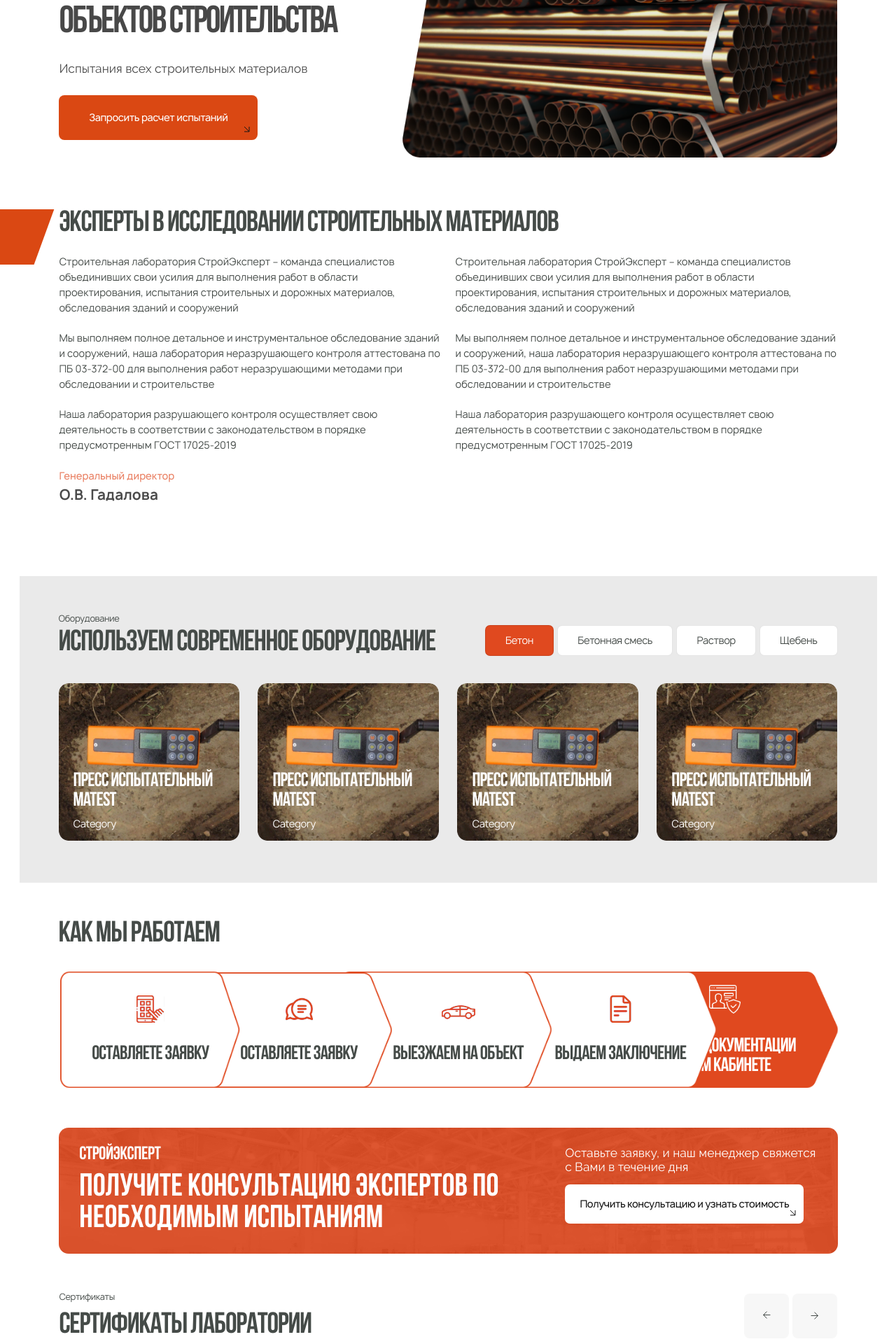
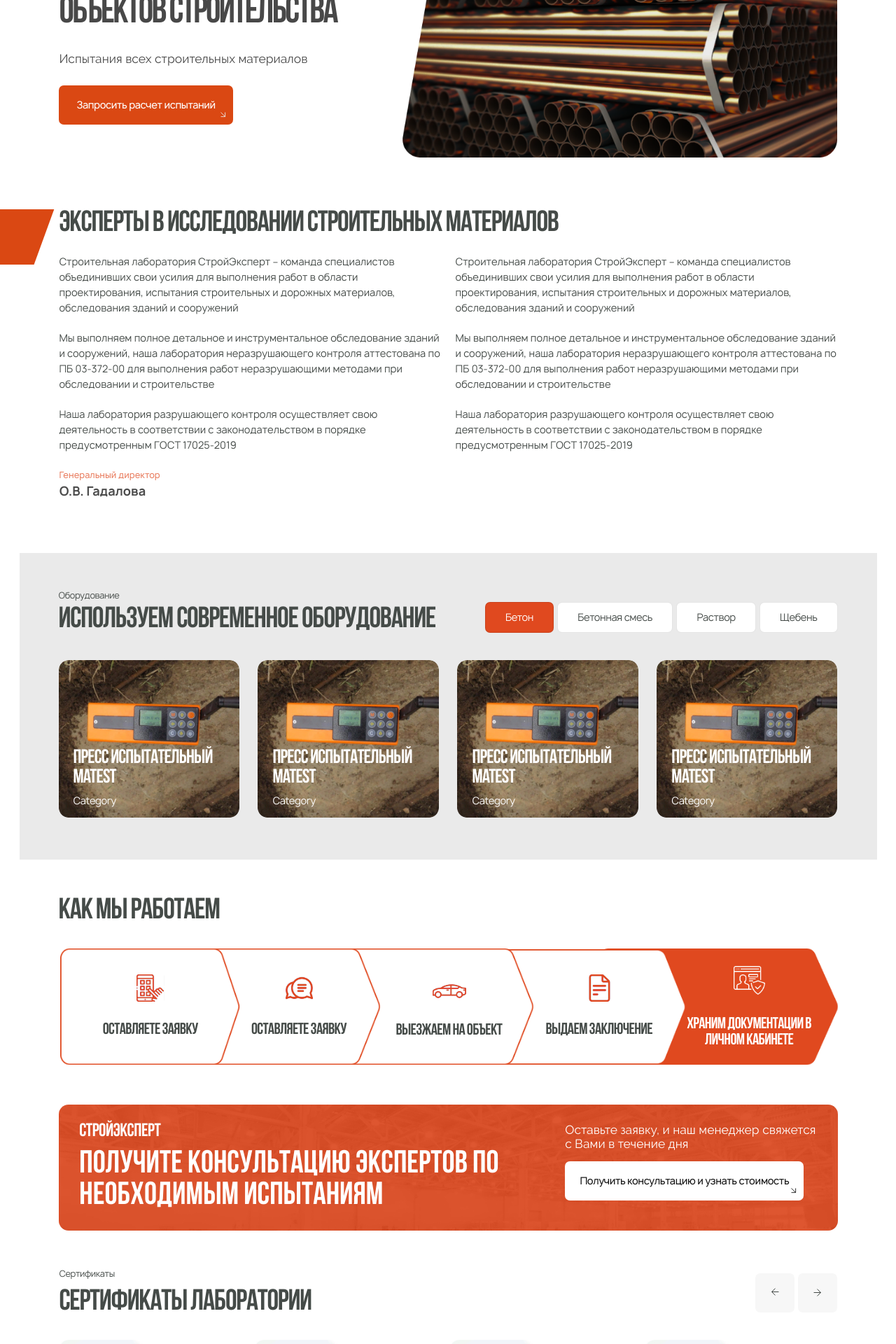
Before and after one commit to lusyio/FullApiTemplate, a Nuxt app in the folder frontend/app-nuxt/: page /order in a window 1280 px wide. Shown: the part 300-2220 px from the top of the page at 70% size. Built offline with nearby package versions, Linux system fonts and the light colour scheme.

Commit message:
RBD-4 Make adaptives for screens >= 900px

```diff
--- a/frontend/app-nuxt/app.vue
+++ b/frontend/app-nuxt/app.vue
@@ -28,5 +28,6 @@ export default {
   justify-content: center;
   min-height: 100vh;
   position: relative;
+  align-items: center;
 }
 </style>
--- a/frontend/app-nuxt/assets/styles/app-style.scss
+++ b/frontend/app-nuxt/assets/styles/app-style.scss
@@ -40,6 +40,7 @@ body {
     display: flex;
     flex-direction: column;
     width: 100%;
+    align-items: center;
 }
 @media (max-width: 560px) {
 }
--- a/frontend/app-nuxt/assets/styles/breakpoints.scss
+++ b/frontend/app-nuxt/assets/styles/breakpoints.scss
@@ -1,22 +1,49 @@
-@media (max-width:1440px) {
+@media (max-width: 1440px) {
   html {
     font-size: 15px;
   }
 }
 
-@media (max-width:1350px) {
+@media (max-width: 1350px) {
   html {
     font-size: 14px;
   }
 }
 
-@media (max-width:700px) {
+@media (max-width: 1270px) {
+  html {
+    font-size: 13px;
+  }
+}
+
+@media (max-width: 1170px) {
   html {
     font-size: 12px;
   }
 }
 
-@media (max-width:560px) {
+@media (max-width: 1080px) {
+  html {
+    font-size: 11px;
+  }
+}
+
+@media (max-width: 990px) {
+  html {
+    font-size: 10px;
+  }
+  .container {
+    padding: 0;
+  }
+}
+
+@media (max-width: 700px) {
+  html {
+    font-size: 12px;
+  }
+}
+
+@media (max-width: 560px) {
   html {
     font-size: 16px;
   }
--- a/frontend/app-nuxt/assets/styles/scss/main-page.scss
+++ b/frontend/app-nuxt/assets/styles/scss/main-page.scss
@@ -139,9 +139,9 @@
 }
 
 .swiper__buttons-button {
-  border-radius: 8px;
-  width: 64px;
-  height: 64px;
+  border-radius: rem(8px);
+  width: rem(64px);
+  height: rem(64px);
   background: #f7f7f7;
   cursor: pointer;
   border: none;
@@ -182,6 +182,9 @@
   opacity: .65;
   border-radius: rem(15px);
   transform: rotate(180deg);
+}
+.certificates-screen--items-item-photo {
+  width: 100%;
 }
 
 .certificates-screen--items-item-shadow--inner {
@@ -319,6 +322,7 @@
   position: absolute;
   bottom: rem(8px);
   right: rem(8px);
+  width: rem(16px);
 }
 
 //howWeWork
@@ -376,7 +380,7 @@
   .howWeWork-screen--content-items-item-title {
     font-family: var(--second-family);
     font-weight: 700;
-    font-size: rem(32px);
+    font-size: rem(26px);
     line-height: 100%;
     letter-spacing: -0.03em;
     color: #454b48;
@@ -396,22 +400,22 @@
 .howWeWork-screen--content-items-item:nth-child(2) {
   top: 0;
   z-index: 5;
-  padding-left: rem(40px);
-  left: rem(200px);
+  padding-left: rem(80px);
+  left: rem(180px);
 }
 
 .howWeWork-screen--content-items-item:nth-child(3) {
   top: 0;
   z-index: 4;
-  left: rem(460px);
-  padding-left: rem(40px);
+  left: rem(430px);
+  padding-left: rem(70px);
 }
 
 .howWeWork-screen--content-items-item:nth-child(4) {
   top: 0;
   z-index: 3;
-  padding-left: rem(30px);
-  left: rem(730px);
+  padding-left: rem(60px);
+  left: rem(680px);
 }
 
 .howWeWork-screen--content-items-item:last-child {
@@ -420,7 +424,8 @@
   width: rem(389px);
   background: url('/images/pages/main-page/how-we-work-last-item-bg.png') center no-repeat;
   background-size: contain;
-  padding-left: rem(20px);
+  padding-left: rem(100px);
+  text-align: center;
 
   .howWeWork-screen--content-items-item-title {
     color: #fff;
@@ -477,18 +482,20 @@
   line-height: 87%;
   letter-spacing: -0.03em;
   color: #fff;
-  border-radius: 8px;
-  width: 284px;
-  height: 64px;
+  border-radius: rem(8px);
   background: #da4813;
   border: none;
+  width: rem(284px);
   padding: rem(12px);
+  height: rem(64px);
   position: relative;
 
   picture img {
     position: absolute;
-    bottom: 0.5rem;
-    right: 0.5rem;
+    bottom: rem(8px);
+    right: rem(8px);
+    width: rem(16px);
+    filter: invert(1);
   }
 }
 
@@ -497,7 +504,7 @@
 
 
 .equipment-screen--outer {
-  padding-top: rem(90px);
+  padding-top: rem(60px);
   display: flex;
   width: 100%;
   align-items: center;
@@ -625,8 +632,7 @@
 .advantages-screen--outer {
   padding-top: rem(80px);
   display: flex;
-  width: 100%;
-  max-width: 1270px;
+  max-width: rem(1270px);
   position: absolute;
   top: rem(100px);
   align-items: center;
@@ -714,22 +720,24 @@
 .services-screen--head-button {
   font-family: var(--font-family);
   font-weight: 500;
-  font-size: 1rem;
+  font-size: rem(16px);
   line-height: 87%;
   letter-spacing: -0.03em;
   color: #fff;
-  border-radius: 8px;
-  width: 284px;
-  height: 64px;
+  border-radius: rem(8px);
   background: #da4813;
+  width: rem(274px);
+  height: rem(64px);
   border: none;
-  padding: 0.75rem;
+  padding: rem(20px);
   position: relative;
 
   img {
     position: absolute;
-    bottom: 0.5rem;
-    right: 0.5rem;
+    bottom: rem(8px);
+    right: rem(8px);
+    width: rem(16px);
+    filter: invert(1);
   }
 }
 
@@ -811,7 +819,7 @@
 .director-screen--job {
   font-family: var(--font-family);
   font-weight: 500;
-  font-size: 14px;
+  font-size: rem(14px);
   line-height: 157%;
   color: #e0491f;
   opacity: 0.7;
@@ -820,7 +828,7 @@
 .director-screen--name {
   font-family: var(--font-family);
   font-weight: 700;
-  font-size: 20px;
+  font-size: rem(20px);
   line-height: 157%;
   color: #000;
   opacity: 0.7;
--- a/frontend/app-nuxt/assets/styles/scss/main.scss
+++ b/frontend/app-nuxt/assets/styles/scss/main.scss
@@ -15,7 +15,7 @@
   cursor: pointer;
   font-family: var(--font3);
   font-weight: 400;
-  font-size: rem(13px);
+  font-size: rem(16px);
   line-height: 123%;
   letter-spacing: -0.03em;
   color: #fff;
--- a/frontend/app-nuxt/assets/styles/scss/second-page.scss
+++ b/frontend/app-nuxt/assets/styles/scss/second-page.scss
@@ -38,7 +38,7 @@
 
   font-family: var(--font-family);
   font-weight: 700;
-  font-size: 20px;
+  font-size: rem(20px);
   line-height: 157%;
   color: #000;
   opacity: 0.7;
@@ -64,21 +64,23 @@
 .preview-screen--info-button {
   font-family: var(--font-family);
   font-weight: 500;
-  font-size: 1rem;
+  font-size: rem(16px);
   line-height: 87%;
   letter-spacing: -0.03em;
   color: #fff;
-  border-radius: 8px;
-  width: 284px;
-  height: 64px;
+  border-radius: rem(8px);
+  width: rem(284px);
+  height: rem(64px);
   background: #da4813;
   border: none;
-  padding: 0.75rem;
+  padding: rem(20px);
   position: relative;
   img {
     position: absolute;
-    bottom: 0.5rem;
-    right: 0.5rem;
+    bottom: rem(8px);
+    right: rem(8px);
+    width: rem(16px);
+    filter: invert(1);
   }
 }
 .experts-screen--info-second-page {
--- a/frontend/app-nuxt/pages/order/index.vue
+++ b/frontend/app-nuxt/pages/order/index.vue
@@ -30,7 +30,7 @@
       </picture>
     </div>
   </div>
-  <section class="experts-screen--outer experts--mobile">
+  <div class="experts-screen--outer experts--mobile">
     <div class="experts-screen--inner">
       <div class="experts-screen--info experts-screen--info-second-page">
         <h2 class="experts-screen--info-title title">Эксперты в исследовании строительных материалов</h2>
@@ -75,7 +75,7 @@
       </div>
     </div>
     <div class="experts-screen--square"></div>
-  </section>
+  </div>
   <div class="equipment-screen--outer">
     <div class="equipment-screen--inner">
       <div class="equipment-screen--head">
```
Lines whose indentation alone changed are shown as unchanged.
